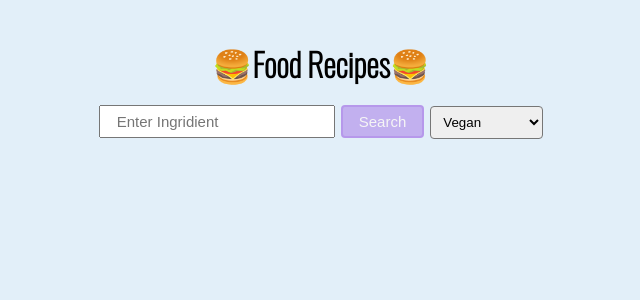
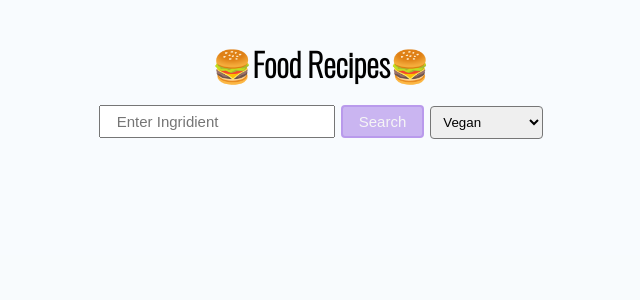
Before and after one commit to brendajanos/RecipeSite, a React (Create React App) app: page / in a window 1280 px wide. Shown: the top 300 px of the page, without its empty margins (319-959 px from the left). Built offline with nearby package versions, Linux system fonts and the light colour scheme.

Commit message:
css background added

```diff
--- a/src/App.css
+++ b/src/App.css
@@ -6,7 +6,7 @@
   justify-items: center;
   align-items: center;
   padding: 40px 24px;
-  background: rgba(138, 190, 230, 0.247); /* Old browsers */
+  background: rgba(138, 190, 230, 0.062); /* Old browsers */
   height:1400px;
 }
 .app_searchForm {
```
